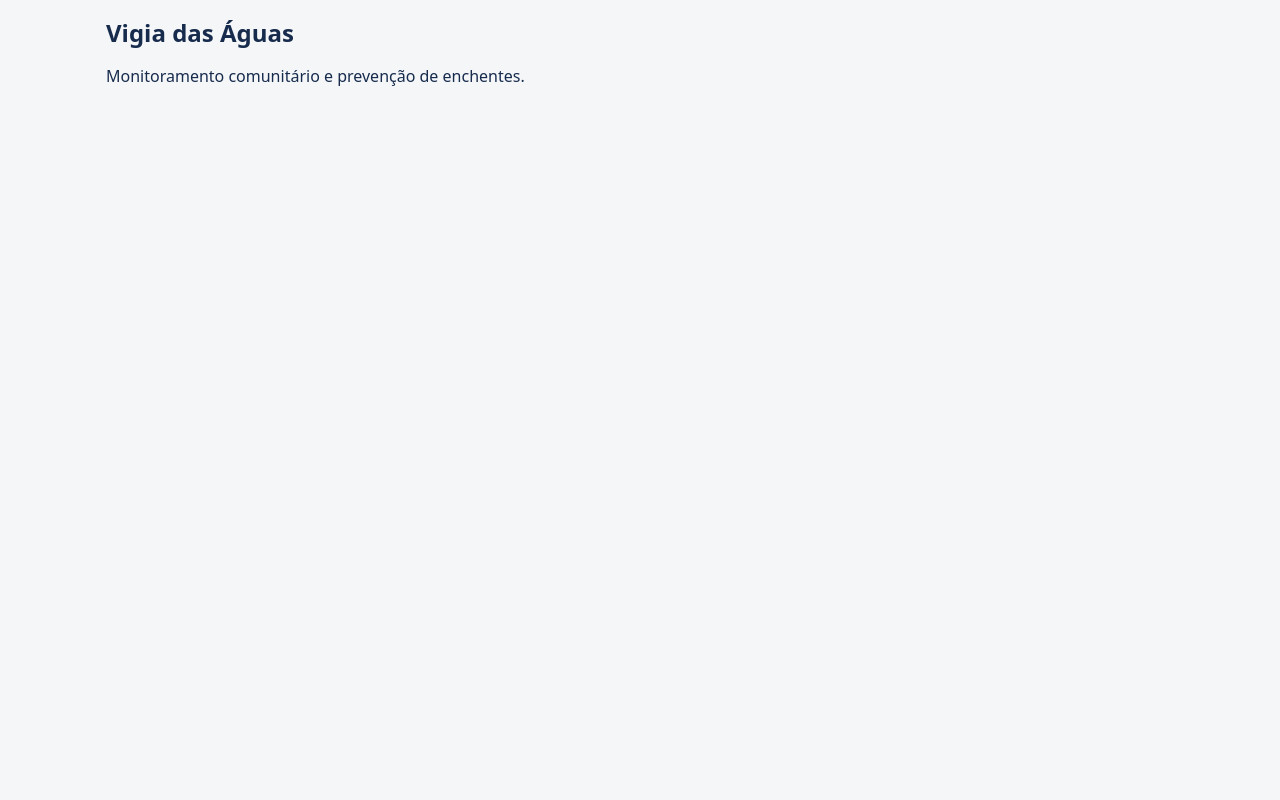
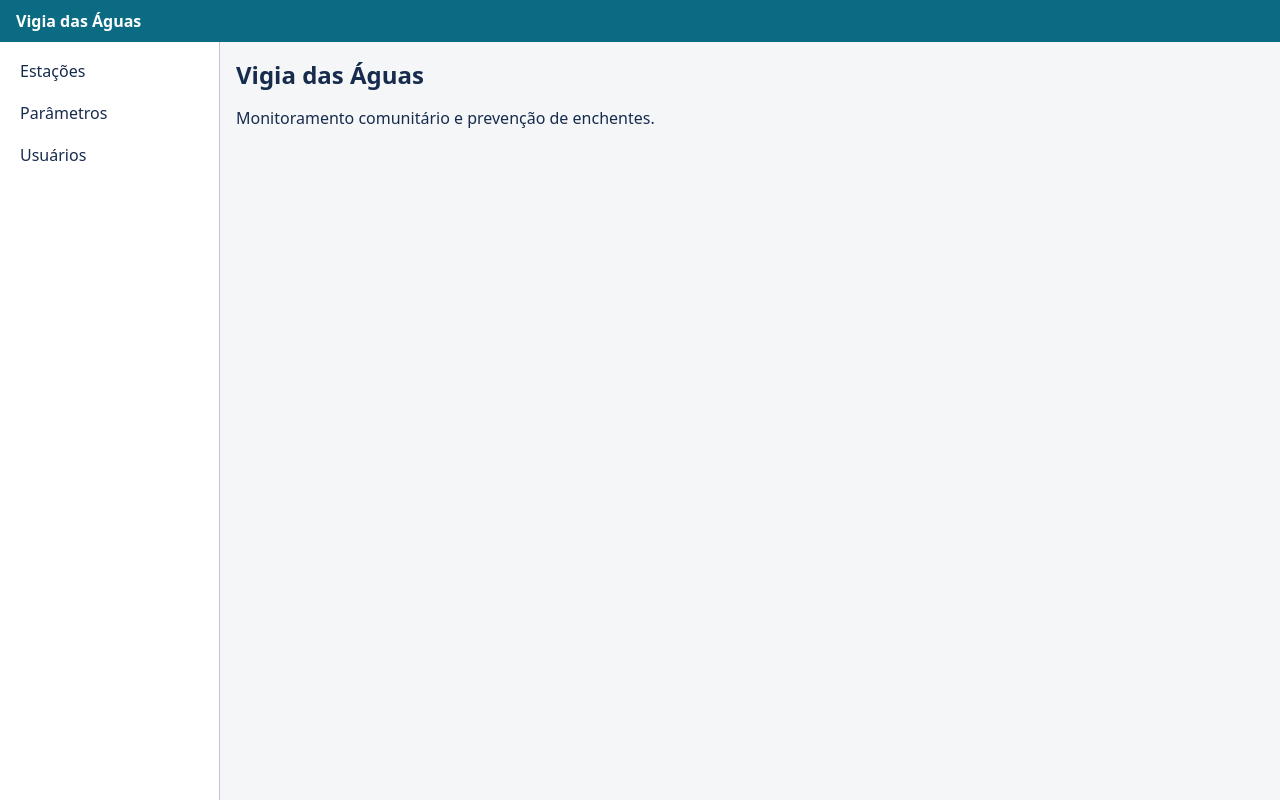
Before and after one commit to joaogabgr/ProjetoDevOps-front, a React (Vite) app: page / in a window 1280 px wide. Built offline with nearby package versions, Linux system fonts and the light colour scheme.

Commit message:
SCRUM-238-rnf-1-layout-responsivo-com-menu (#7)

```diff
--- a/src/App.tsx
+++ b/src/App.tsx
@@ -1,10 +1,13 @@
 import { Route, Routes } from 'react-router-dom';
+import { AppLayout } from './layout/AppLayout';
 import { HomePage } from './pages/HomePage';
 
 export function App() {
   return (
     <Routes>
-      <Route path="/" element={<HomePage />} />
+      <Route element={<AppLayout />}>
+        <Route index element={<HomePage />} />
+      </Route>
     </Routes>
   );
 }
--- /dev/null
+++ b/src/layout/AppLayout.tsx
@@ -0,0 +1,44 @@
+import { useEffect, useState } from 'react';
+import { NavLink, Outlet, useLocation } from 'react-router-dom';
+import { MENU } from './menu';
+
+/** Moldura das páginas logadas: cabeçalho, menu e conteúdo (RNF1 R1). */
+export function AppLayout() {
+  const [menuOpen, setMenuOpen] = useState(false);
+  const location = useLocation();
+
+  // No celular o menu fecha depois de escolher uma página.
+  useEffect(() => setMenuOpen(false), [location.pathname]);
+
+  return (
+    <div className="layout">
+      <header className="layout__header">
+        <button
+          type="button"
+          className="layout__menu-button"
+          aria-expanded={menuOpen}
+          aria-controls="menu-principal"
+          onClick={() => setMenuOpen((open) => !open)}
+        >
+          Menu
+        </button>
+        <NavLink to="/" className="layout__brand">
+          Vigia das Águas
+        </NavLink>
+        <div className="layout__header-end" />
+      </header>
+      <nav id="menu-principal" className={menuOpen ? 'layout__nav layout__nav--open' : 'layout__nav'} aria-label="Menu principal">
+        <ul>
+          {MENU.map((item) => (
+            <li key={item.to}>
+              <NavLink to={item.to}>{item.label}</NavLink>
+            </li>
+          ))}
+        </ul>
+      </nav>
+      <main className="layout__content">
+        <Outlet />
+      </main>
+    </div>
+  );
+}
--- /dev/null
+++ b/src/layout/menu.ts
@@ -0,0 +1,11 @@
+export interface MenuItem {
+  to: string;
+  label: string;
+}
+
+/** Itens do menu principal. */
+export const MENU: MenuItem[] = [
+  { to: '/estacoes', label: 'Estações' },
+  { to: '/parametros', label: 'Parâmetros' },
+  { to: '/usuarios', label: 'Usuários' },
+];
--- a/src/pages/HomePage.tsx
+++ b/src/pages/HomePage.tsx
@@ -1,8 +1,8 @@
 export function HomePage() {
   return (
-    <main className="page">
+    <section className="page">
       <h1>Vigia das Águas</h1>
       <p>Monitoramento comunitário e prevenção de enchentes.</p>
-    </main>
+    </section>
   );
 }
--- a/src/styles.css
+++ b/src/styles.css
@@ -199,3 +199,97 @@ h1 {
 .pagination__total {
   color: var(--color-muted);
 }
+
+.layout {
+  display: grid;
+  grid-template-columns: 1fr;
+  grid-template-rows: auto auto 1fr;
+  min-height: 100vh;
+}
+
+.layout__header {
+  display: flex;
+  align-items: center;
+  gap: 12px;
+  padding: 10px 16px;
+  background: var(--color-primary);
+  color: #fff;
+}
+
+.layout__brand {
+  color: #fff;
+  font-weight: 700;
+  text-decoration: none;
+}
+
+.layout__header-end {
+  margin-left: auto;
+  display: flex;
+  align-items: center;
+  gap: 12px;
+}
+
+.layout__menu-button {
+  min-height: 40px;
+  padding: 6px 12px;
+  border: 1px solid rgb(255 255 255 / 60%);
+  border-radius: var(--radius);
+  background: transparent;
+  color: #fff;
+  font: inherit;
+}
+
+.layout__nav {
+  display: none;
+  background: var(--color-surface);
+  border-bottom: 1px solid var(--color-border);
+}
+
+.layout__nav--open {
+  display: block;
+}
+
+.layout__nav ul {
+  margin: 0;
+  padding: 8px;
+  list-style: none;
+}
+
+.layout__nav a {
+  display: block;
+  padding: 10px 12px;
+  border-radius: var(--radius);
+  color: var(--color-text);
+  text-decoration: none;
+}
+
+.layout__nav a.active {
+  background: #e6f2f5;
+  color: var(--color-primary-dark);
+  font-weight: 600;
+}
+
+.layout__content {
+  min-width: 0;
+}
+
+@media (min-width: 768px) {
+  .layout {
+    grid-template-columns: 220px 1fr;
+    grid-template-rows: auto 1fr;
+  }
+
+  .layout__header {
+    grid-column: 1 / -1;
+  }
+
+  .layout__menu-button {
+    display: none;
+  }
+
+  .layout__nav {
+    display: block;
+    border-right: 1px solid var(--color-border);
+    border-bottom: 0;
+  }
+}
```
Also changed, not shown: 1 other file (tests, documents, lock files or other folders).
